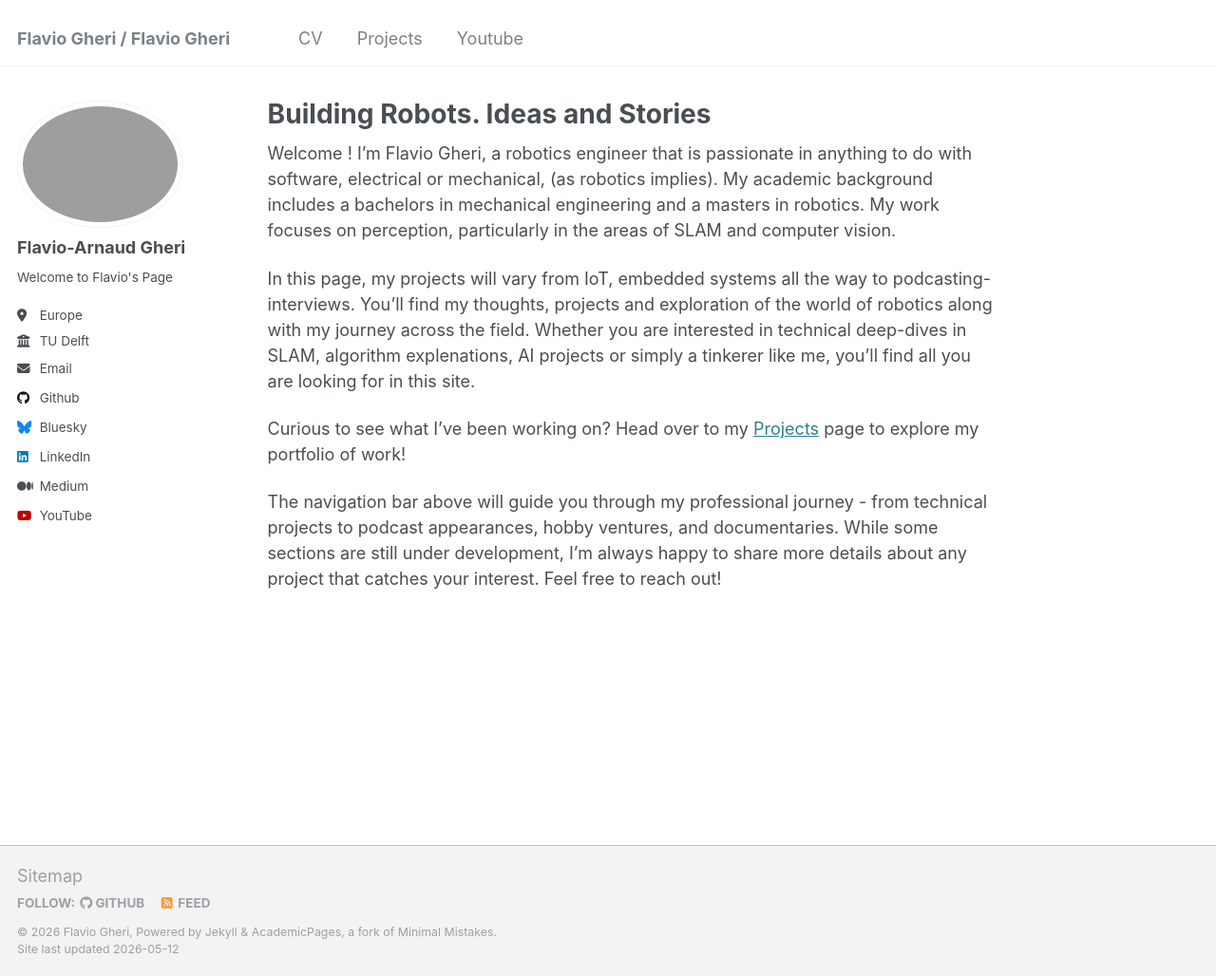
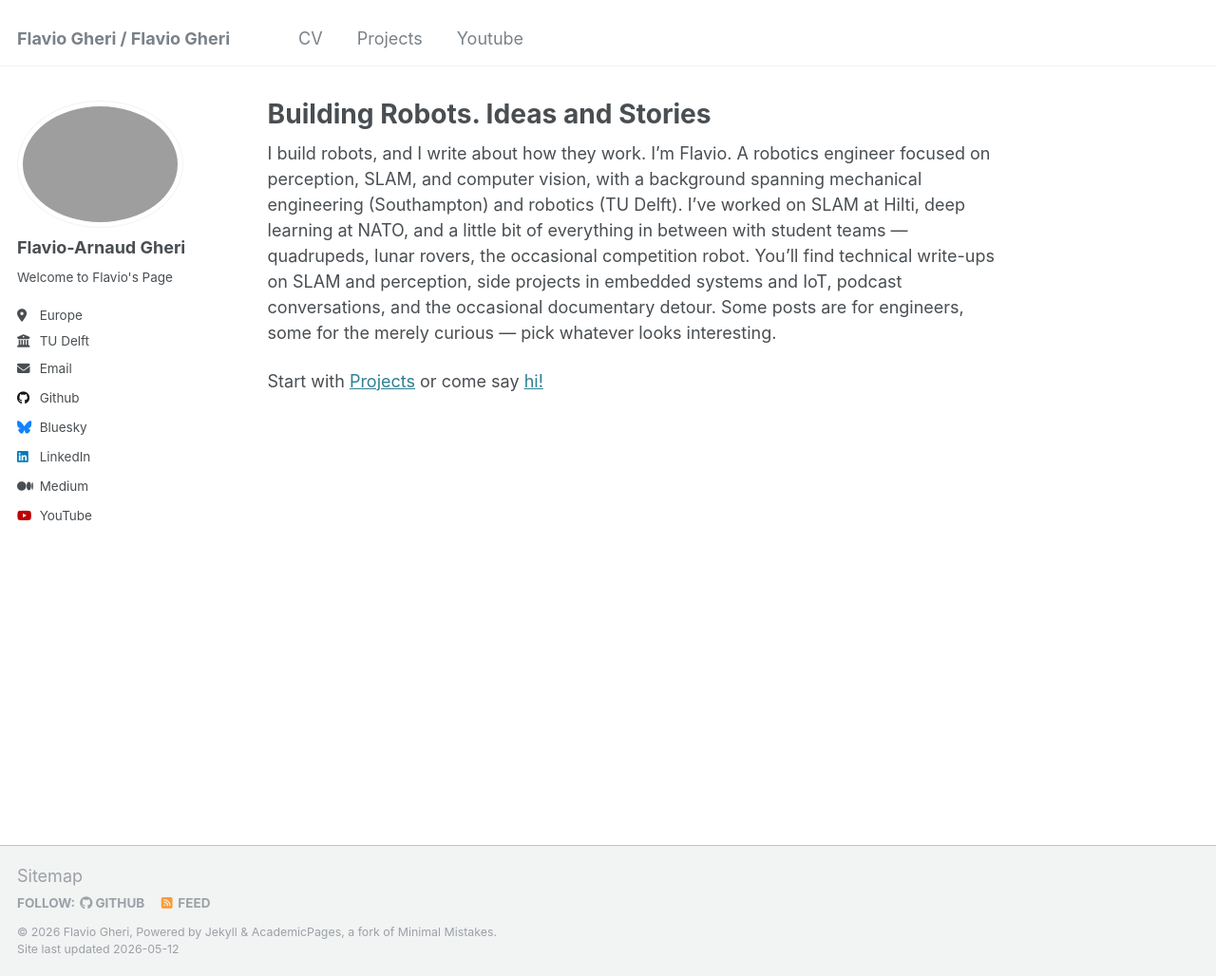
Before and after one commit to flaviogheri/flaviogheri.github.io, a Jekyll site: the page built from _pages/about.md, in a window 1280 px wide and 1028 px high. Shown: the whole window at 95% size. Built offline with Jekyll 4.4.1, drawn with Linux system fonts in a browser that asks for light colours.

Commit message:
Updated about me of profile

```diff
--- a/_pages/about.md
+++ b/_pages/about.md
@@ -7,14 +7,11 @@ redirect_from:
   - /about.html
 ---
 
-Welcome ! I'm Flavio Gheri, a robotics engineer that is passionate in anything to do with software, electrical or mechanical, (as robotics implies). My academic background includes a bachelors in mechanical engineering and a masters in robotics. My work focuses on perception, particularly in the areas of SLAM and computer vision.
+I build robots, and I write about how they work.
+I'm Flavio. A robotics engineer focused on perception, SLAM, and computer vision, with a background spanning mechanical engineering (Southampton) and robotics (TU Delft). I've worked on SLAM at Hilti, deep learning at NATO, and a little bit of everything in between with student teams — quadrupeds, lunar rovers, the occasional competition robot.
+You'll find technical write-ups on SLAM and perception, side projects in embedded systems and IoT, podcast conversations, and the occasional documentary detour. Some posts are for engineers, some for the merely curious — pick whatever looks interesting.
 
-In this page, my projects will vary from IoT, embedded systems all the way to podcasting-interviews. You'll find my thoughts, projects and exploration of the world of robotics along with my journey across the field. Whether you are interested in technical deep-dives in SLAM, algorithm explenations, AI projects or simply a tinkerer like me, you'll find all you are looking for in this site.
-
-Curious to see what I've been working on? Head over to my [Projects](/projects) page to explore my portfolio of work!
-
-The navigation bar above will guide you through my professional journey - from technical projects to podcast appearances, hobby ventures, and documentaries. While some sections are still under development, I'm always happy to share more details about any project that catches your interest. Feel free to reach out!
-
+Start with [Projects](/projects)  or come say [hi!](https://www.linkedin.com/in/flaviogheri/)
 
 <!--
 This is the front page of a website that is powered by the [Academic Pages template](https://github.com/academicpages/academicpages.github.io) and hosted on GitHub pages. [GitHub pages](https://pages.github.com) is a free service in which websites are built and hosted from code and data stored in a GitHub repository, automatically updating when a new commit is made to the repository. This template was forked from the [Minimal Mistakes Jekyll Theme](https://mmistakes.github.io/minimal-mistakes/) created by Michael Rose, and then extended to support the kinds of content that academics have: publications, talks, teaching, a portfolio, blog posts, and a dynamically-generated CV. You can fork [this template](https://github.com/academicpages/academicpages.github.io) right now, modify the configuration and markdown files, add your own PDFs and other content, and have your own site for free, with no ads!
```
